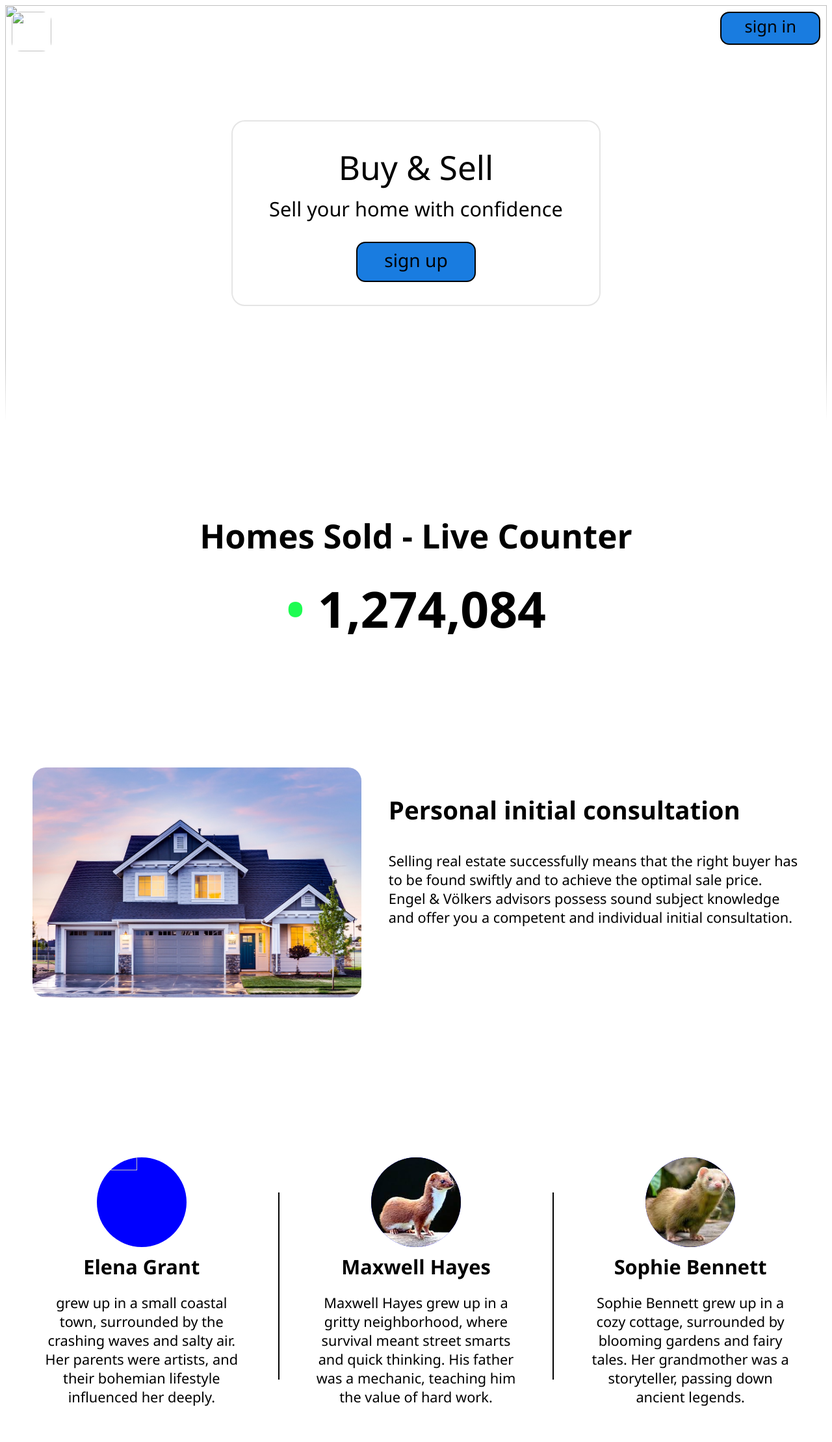
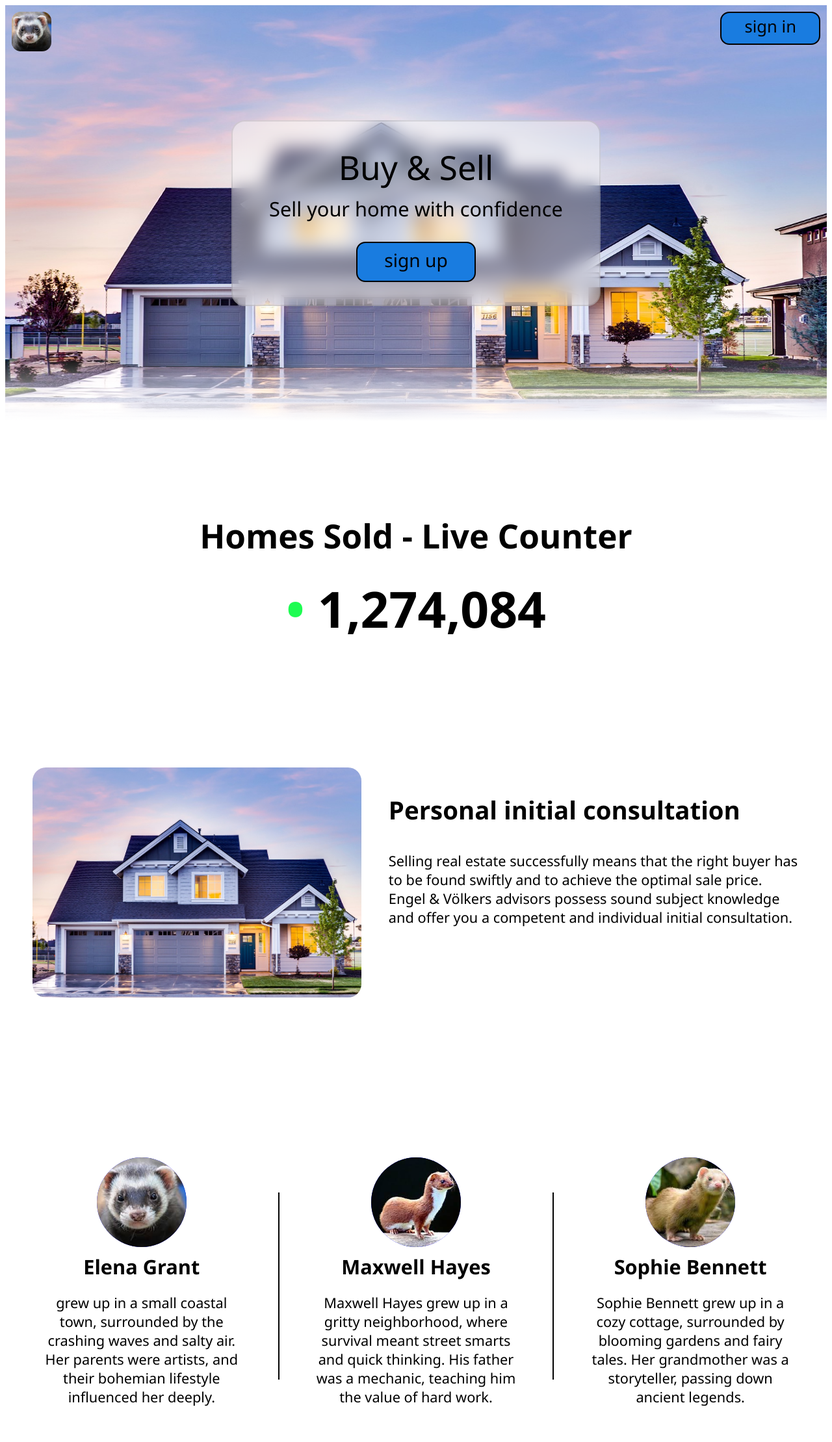
Before and after one commit to eladshayo/eladsh, a plain HTML site: page index.html in a window 1280 px wide. Shown: the top 2219 px of the page at 65% size. Drawn offline with Linux system fonts and the light colour scheme.

Commit message:
Update index.html

```diff
--- a/index.html
+++ b/index.html
@@ -28,9 +28,9 @@
   <body>
 
     <div style="position: relative;display: flex;justify-content: center;margin-bottom: 5vw;" >
-      <img src="/house-web/main-house.jpg" style="filter: saturate(.6) sepia(5px); width: 100%;height: 50vw; top: 0px;">
-      <a href="http://127.0.0.1:5500/house-web/web1.html" class="hover-button" style="position: absolute;left: 10px;top:10px; height: 4.8vw;aspect-ratio: 1/1;border-radius: 1.1vw;border: none;overflow: hidden;">
-        <img src="/images/pand.png" style="object-fit: cover;width: 100%;height: 100%;">
+      <img src="main-house.jpg" style="filter: saturate(.6) sepia(5px); width: 100%;height: 50vw; top: 0px;">
+      <a href="https://eladshayo.github.io/eladsh/" class="hover-button" style="position: absolute;left: 10px;top:10px; height: 4.8vw;aspect-ratio: 1/1;border-radius: 1.1vw;border: none;overflow: hidden;">
+        <img src="pand.png" style="object-fit: cover;width: 100%;height: 100%;">
       </a>
       <button class="hover-button" style="position: absolute;right: 10px;top:10px; height: 4vw;aspect-ratio: 3/1;border-radius: 1.1vw;border-width: .2vw; border-style: solid; background-color: var(--blue);"><p style="margin: 0px;transform: translate(0px,-.26vw); font-size: 2vw;">sign in</p></button>
 
@@ -63,7 +63,7 @@
     <div style="position: relative; width: 100%;height:50vw;background-color:white;display: flex;align-items: center;justify-content: space-evenly;">
 
       <div style="width: 24vw;height: 36vw;background-color:white;display: flex;flex-direction: column;align-items: center;padding-top: 1vw;">
-        <img src="/images/pand.png" style="width: 45%;aspect-ratio: 1/1;margin-top: 2vw; background-color: blue;border-radius: 50%;object-fit: cover;">
+        <img src="pand.png" style="width: 45%;aspect-ratio: 1/1;margin-top: 2vw; background-color: blue;border-radius: 50%;object-fit: cover;">
         <p style="font-weight: 700;font-size: 2.4vw;margin: 0;margin-top: .7vw;margin-bottom: 1.6vw;">Elena Grant</p>
         <p style="font-size: 1.7vw;text-align:center;margin: 0;">grew up in a small coastal town, surrounded by the crashing waves and salty air. Her parents were artists, and their bohemian lifestyle influenced her deeply.</p>
       </div>
```
